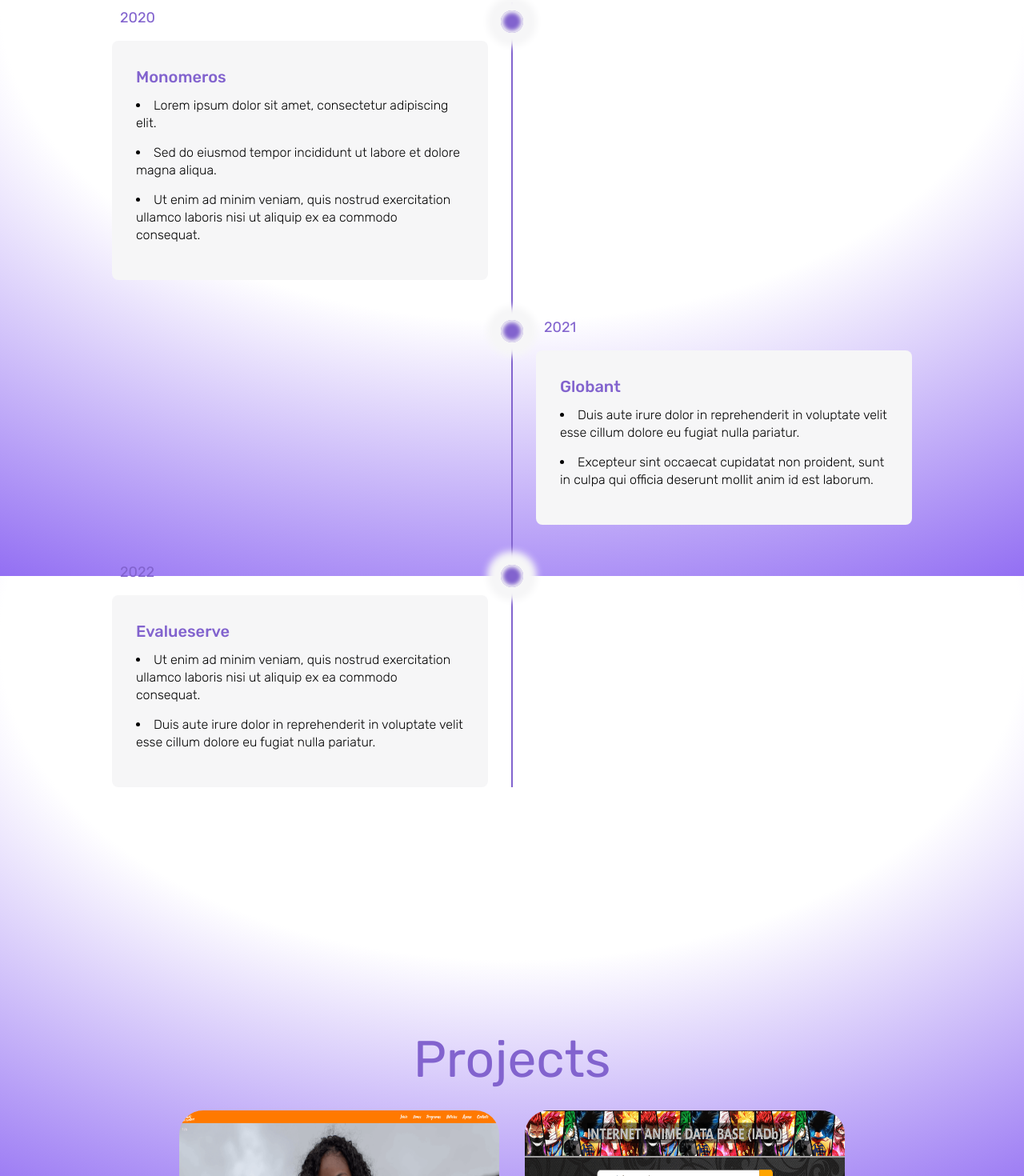
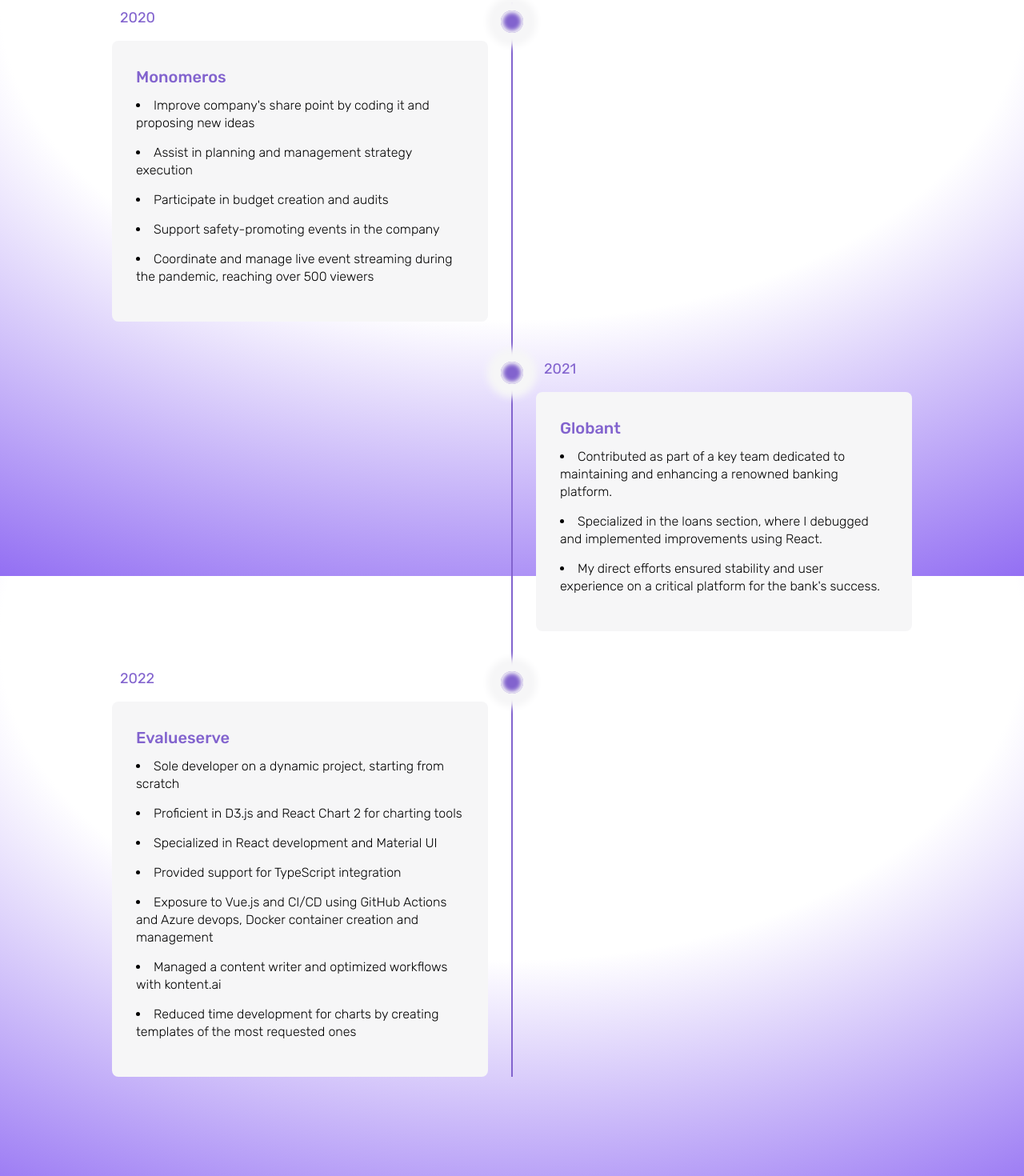
Before and after one commit to Erickvergara97/Erickvergara97.github.io, a React (Create React App) app: page /pdf in a window 1280 px wide. Shown: the part 1680-3150 px from the top of the page at 80% size. Built offline with nearby package versions, Linux system fonts and the light colour scheme.

Commit message:
remove contact title, profile layout and content, experience content

```diff
--- a/src/App.jsx
+++ b/src/App.jsx
@@ -72,10 +72,6 @@
     padding-bottom: 6rem;
   }
 
-  h2{
-    margin-bottom: 4rem;
-  }
-
   p{
     margin: 1rem;
   }
--- a/src/components/Contact.jsx
+++ b/src/components/Contact.jsx
@@ -6,7 +6,6 @@
 function Contact() {
     return (
         <ContactContainer id="contact">
-            <h2>Contact </h2>
             <div className="box">
                 <div className="miniBox">
                     <a href="mailto:erick.vergara.ruiz@gmail.com" target="_blank" rel="noreferrer">
--- a/src/components/Profile.jsx
+++ b/src/components/Profile.jsx
@@ -1,21 +1,36 @@
 import React from "react";
 import styled from 'styled-components'
+import profilePic from '../assets/img/profilePic.jpeg'
 
 function Profile() {
     return (
         <AboutMe id="about">
+            <div className="cardContainer">
                 <div className="aboutContainer">
-                <h2>My name is Erick Vergara</h2>
-                <p>I am a Frontend developer with knowledge in many languages such as React and JavaScript. I have experience working with Javascript, React, CSS, SASS, and many others Frontend tools. One of the main things that characterizes me is my fast learning and being a good teammate, my journey started one year ago since I moved to another city and met a friend who is a Senior Frontend developer, so he started teaching me and then I kept studying by my own, I really love to code so I think that this helped me to learn this in a short time period, I love making webpages that helps other people to have a good experience in there. I am always seeking to keep improving my skills looking for new tools. It hasn't been an easy journey but what makes me continue trusting the process and myself is the next quote:
+                    <h2>The Story Behind My Career</h2>
+                    <p>
+                    One day, as my professional internship was coming to an end, I was handed an exciting task:
+                    editing the company's SharePoint. Given my passion for coding and algorithms, I eagerly accepted
+                    the challenge. That moment marked a turning point. After completing my internship, I relocated to a
+                    new city, ready to start a new chapter of my life. It was there that I met a senior developer who became
+                    my mentor, teaching me the fundamentals that have shaped my career.
                     </p>
 
-                <span>"Fake it till you make it"</span>
+                    <p>
+                    Hello! My name is Erick Vergara, and I am a frontend developer specializing in React. I hope this
+                    brief introduction gives you a glimpse into the person behind this resume.
+                    </p>
+
+                    {/* <span>"Fake it till you make it"</span> */}
 
                     <a href="https://docs.google.com/presentation/d/1Ic23Vg8gmHru4E4j8yrahbeolfO8LFDK/edit#slide=id.p1" target="_blank" rel="noreferrer">
                         <button className="button primaryBtn">
                             Download CV
                         </button>
                     </a>
+                </div>
+
+                <img src={profilePic} alt="profile" className="profilePic"/>
             </div>
         </AboutMe>
     )
@@ -31,20 +46,41 @@
     flex-direction: column;
     align-items: center;
 
+    .cardContainer{
+        background-color: ${({ theme }) => theme.cards};
+        border-radius: 10px;
+        margin: 2rem;
+        width: 80%;
+        display: flex;
+        flex-direction: row;
+        height: 500px;
+
+    }
+
     .aboutContainer{
-        line-height: 2.5;
-        margin: 2rem;
+        padding: 10px;
+        line-height: 2;
         display: flex;
         flex-direction: column;
         align-items: center;
-        width: 60%;
+        height: fit-content;
         h2{
+            margin-bottom: 2rem;
             @media(min-width: 768px){
                 font-size: 32px;
             }
         }
     }
 
+    .imageContainer{
+        width: 40%;
+    }
+
+    .profilePic{
+        height: 100%;
+        border-radius: 0px 10px 10px 0px;
+    }
+
     @media(min-width: 768px){
         align-items: center;
     }
--- a/src/components/experience/ExperienceInfo.json
+++ b/src/components/experience/ExperienceInfo.json
@@ -3,25 +3,33 @@
       "company": "Monomeros",
       "date": "2020",
       "content": [
-        "Lorem ipsum dolor sit amet, consectetur adipiscing elit.",
-        "Sed do eiusmod tempor incididunt ut labore et dolore magna aliqua.",
-        "Ut enim ad minim veniam, quis nostrud exercitation ullamco laboris nisi ut aliquip ex ea commodo consequat."
+        "Improve company's share point by coding it and proposing new ideas",
+        "Assist in planning and management strategy execution",
+        "Participate in budget creation and audits",
+        "Support safety-promoting events in the company",
+        "Coordinate and manage live event streaming during the pandemic, reaching over 500 viewers"
       ]
     },
     {
       "company": "Globant",
       "date": "2021",
       "content": [
-        "Duis aute irure dolor in reprehenderit in voluptate velit esse cillum dolore eu fugiat nulla pariatur.",
-        "Excepteur sint occaecat cupidatat non proident, sunt in culpa qui officia deserunt mollit anim id est laborum."
+        "Contributed as part of a key team dedicated to maintaining and enhancing a renowned banking platform.",
+        "Specialized in the loans section, where I debugged and implemented improvements using React.",
+        "My direct efforts ensured stability and user experience on a critical platform for the bank's success."
       ]
     },
     {
       "company": "Evalueserve",
       "date": "2022",
       "content": [
-        "Ut enim ad minim veniam, quis nostrud exercitation ullamco laboris nisi ut aliquip ex ea commodo consequat.",
-        "Duis aute irure dolor in reprehenderit in voluptate velit esse cillum dolore eu fugiat nulla pariatur."
+        "Sole developer on a dynamic project, starting from scratch",
+        "Proficient in D3.js and React Chart 2 for charting tools",
+        "Specialized in React development and Material UI",
+        "Provided support for TypeScript integration",
+        "Exposure to Vue.js and CI/CD using GitHub Actions and Azure devops, Docker container creation and management",
+        "Managed a content writer and optimized workflows with kontent.ai",
+        "Reduced time development for charts by creating templates of the most requested ones"
       ]
     }
   ]
```
Lines whose indentation alone changed are shown as unchanged.
